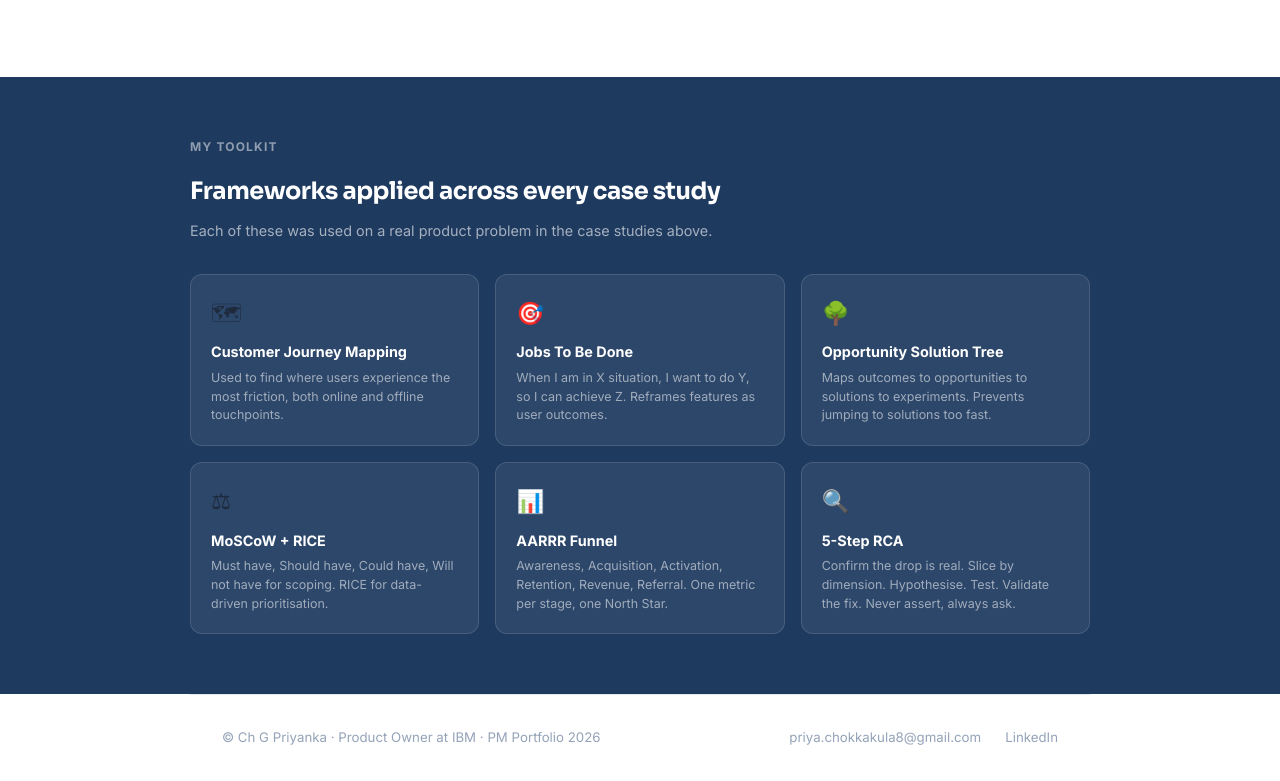
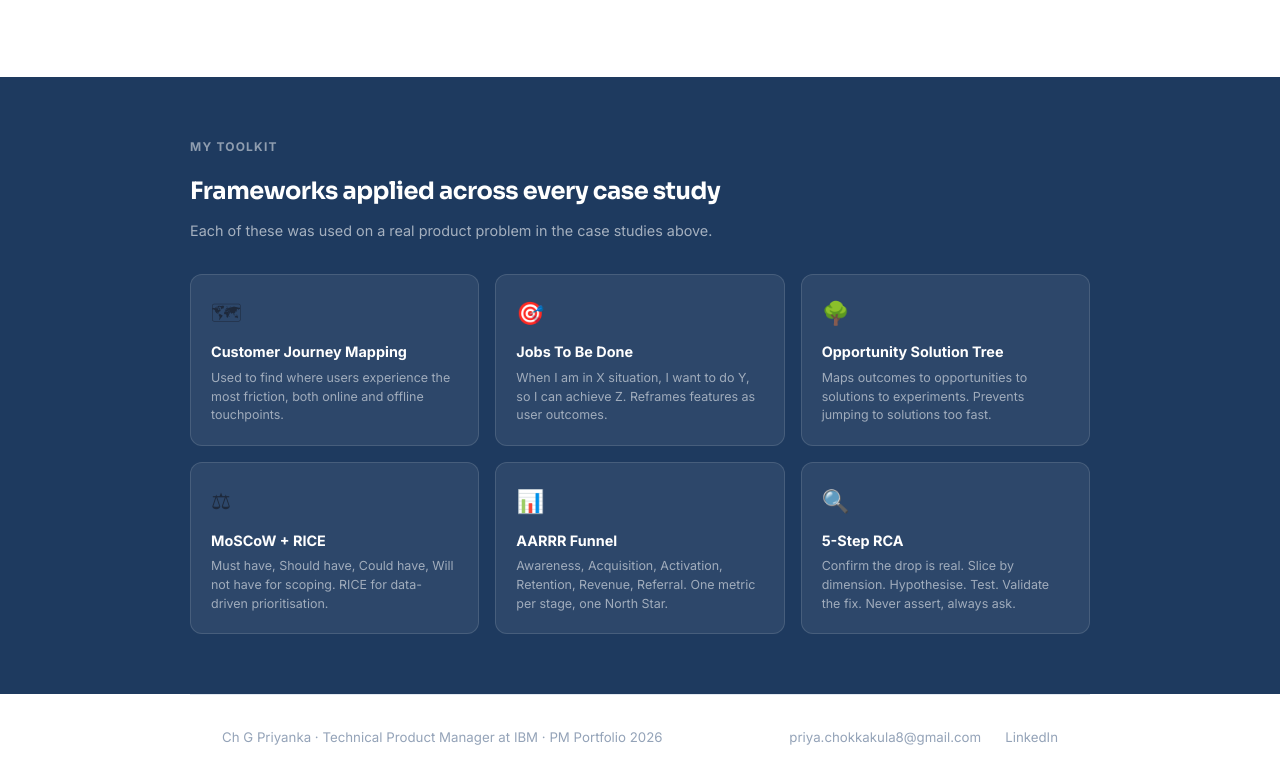
Before and after one commit to priyachokkakula/GeethikaPMPortfolio, a plain HTML site: page index.html in a window 1280 px wide. Shown: the part 3000-3781 px from the top of the page. Drawn offline with Linux system fonts and the light colour scheme.

Commit message:
Update title to Technical Product Manager, remove copyright symbol

```diff
--- a/index.html
+++ b/index.html
@@ -319,7 +319,7 @@
 </section>
 
 <footer>
-  <p>&copy; Ch G Priyanka · Product Owner at IBM · PM Portfolio 2026</p>
+  <p>Ch G Priyanka · Technical Product Manager at IBM · PM Portfolio 2026</p>
   <div class="footer-links">
     <a href="mailto:priya.chokkakula8@gmail.com">priya.chokkakula8@gmail.com</a>
     <a href="https://linkedin.com/in/geethikapriyankachokkakula" target="_blank">LinkedIn</a>
```
